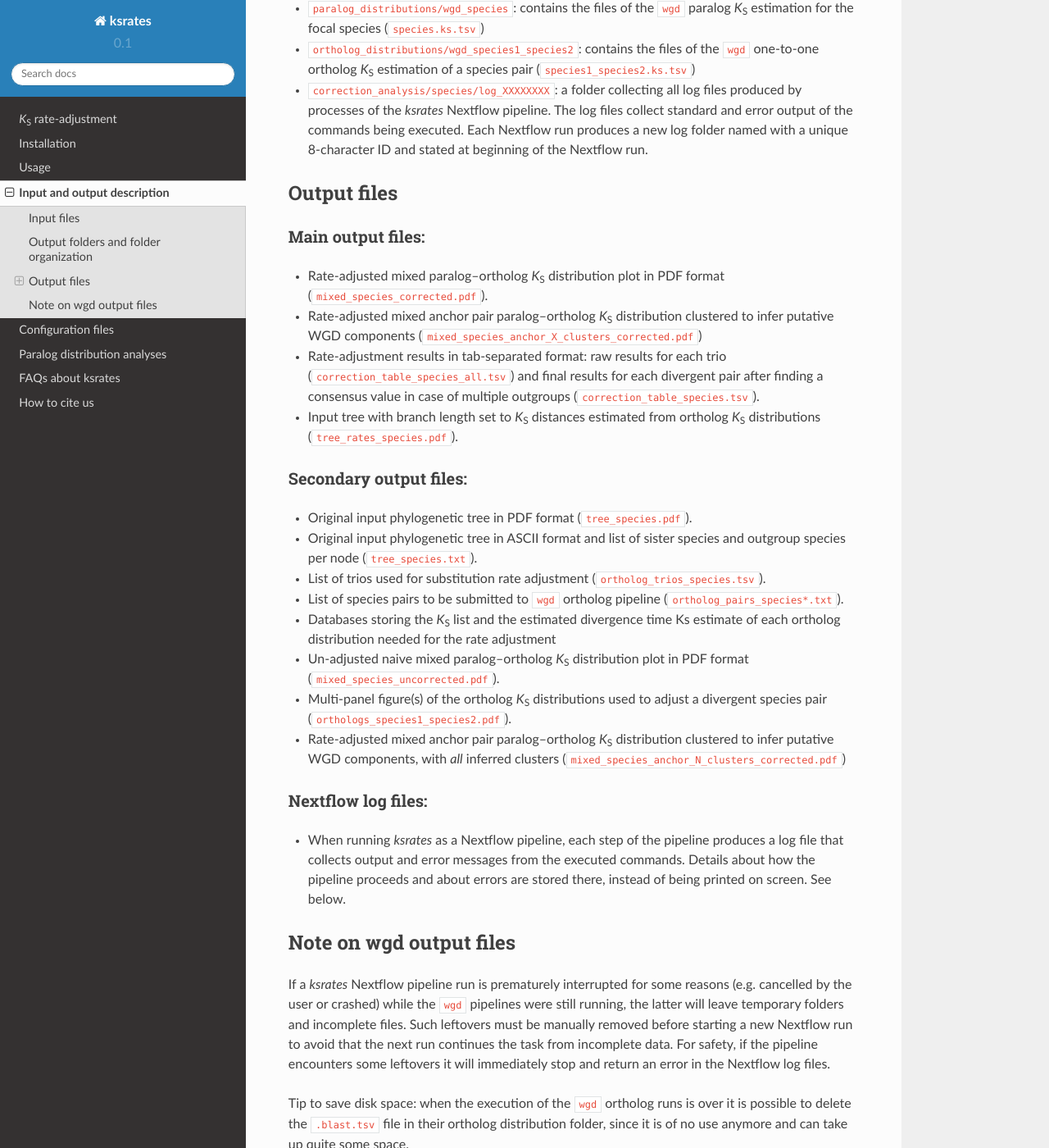
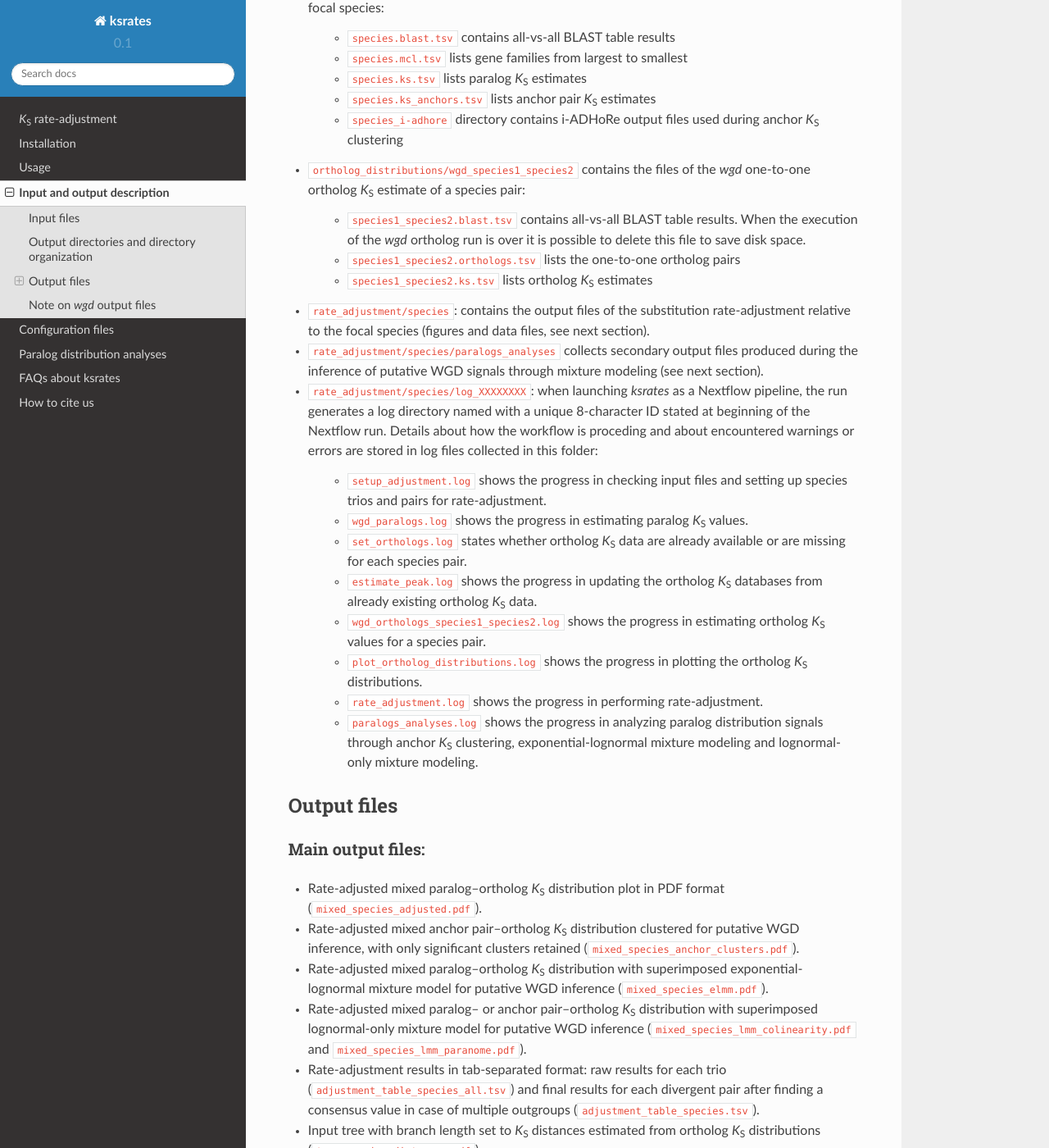
Before and after one commit to VIB-PSB/ksrates, a Sphinx documentation site: the page built from doc/source/input_output.rst, in a window 1280 px wide and 1400 px high, scrolled down 491 px. Shown: the whole window at 82% size. Built offline with Sphinx 7.4.7 and the Read the Docs theme 2.0.0, drawn with Linux system fonts in a browser that asks for light colours; some of the changed text lies outside the part shown.

Commit message:
Update Documentation (input_output.rst)

```diff
--- a/doc/source/input_output.rst
+++ b/doc/source/input_output.rst
@@ -9,15 +9,39 @@ Input files
 * *ksrates* configuration file(s) (for more details see :ref:`config_sections`).
 
 
-Output folders and folder organization
-======================================
+Output directories and directory organization
+=============================================
 
-*ksrates* generates the following output folders and files within the folder where it is executed from:
+*ksrates* generates the following output directories and files within the directory where it is executed from:
 
-* ``correction_analysis/species``: contains the main and secondary output files of the substitution rate adjustment (figures and data files) for the focal species, see next section.
-* ``paralog_distributions/wgd_species``: contains the files of the ``wgd`` paralog *K*:sub:`S` estimation for the focal species (``species.ks.tsv``)
-* ``ortholog_distributions/wgd_species1_species2``: contains the files of the ``wgd`` one-to-one ortholog *K*:sub:`S` estimation of a species pair (``species1_species2.ks.tsv``)
-* ``correction_analysis/species/log_XXXXXXXX``: a folder collecting all log files produced by processes of the *ksrates* Nextflow pipeline. The log files collect standard and error output of the commands being executed. Each Nextflow run produces a new log folder named with a unique 8-character ID and stated at beginning of the Nextflow run.
+* ``paralog_distributions/wgd_species`` contains the files of the *wgd* paralog *K*:sub:`S` estimate for the focal species:
+
+    * ``species.blast.tsv`` contains all-vs-all BLAST table results
+    * ``species.mcl.tsv`` lists gene families from largest to smallest
+    * ``species.ks.tsv`` lists paralog *K*:sub:`S` estimates
+    * ``species.ks_anchors.tsv`` lists anchor pair *K*:sub:`S` estimates
+    * ``species_i-adhore`` directory contains i-ADHoRe output files used during anchor *K*:sub:`S` clustering
+
+* ``ortholog_distributions/wgd_species1_species2`` contains the files of the *wgd* one-to-one ortholog *K*:sub:`S` estimate of a species pair:
+
+    * ``species1_species2.blast.tsv`` contains all-vs-all BLAST table results. When the execution of the *wgd* ortholog run is over it is possible to delete this file to save disk space.
+    * ``species1_species2.orthologs.tsv`` lists the one-to-one ortholog pairs
+    * ``species1_species2.ks.tsv`` lists ortholog *K*:sub:`S` estimates
+
+* ``rate_adjustment/species``: contains the output files of the substitution rate-adjustment relative to the focal species (figures and data files, see next section).
+
+* ``rate_adjustment/species/paralogs_analyses`` collects secondary output files produced during the inference of putative WGD signals through mixture modeling (see next section).
+
+* ``rate_adjustment/species/log_XXXXXXXX``: when launching *ksrates* as a Nextflow pipeline, the run generates a log directory named with a unique 8-character ID stated at beginning of the Nextflow run. Details about how the workflow is proceding and about encountered warnings or errors are stored in log files collected in this folder:
+
+    * ``setup_adjustment.log`` shows the progress in checking input files and setting up species trios and pairs for rate-adjustment.
+    * ``wgd_paralogs.log`` shows the progress in estimating paralog *K*:sub:`S` values.
+    * ``set_orthologs.log`` states whether ortholog *K*:sub:`S` data are already available or are missing for each species pair.
+    * ``estimate_peak.log`` shows the progress in updating the ortholog *K*:sub:`S` databases from already existing ortholog *K*:sub:`S` data.
+    * ``wgd_orthologs_species1_species2.log`` shows the progress in estimating ortholog *K*:sub:`S` values for a species pair.
+    * ``plot_ortholog_distributions.log`` shows the progress in plotting the ortholog *K*:sub:`S` distributions.
+    * ``rate_adjustment.log`` shows the progress in performing rate-adjustment.
+    * ``paralogs_analyses.log`` shows the progress in analyzing paralog distribution signals through anchor *K*:sub:`S` clustering, exponential-lognormal mixture modeling and lognormal-only mixture modeling.
 
 
 Output files
@@ -26,34 +50,47 @@ Output files
 Main output files:
 ------------------
 
-.. TODO: rename "corrected" and "rates" in output file names
-
-* Rate-adjusted mixed paralog--ortholog *K*:sub:`S` distribution plot in PDF format (``mixed_species_corrected.pdf``).
-* Rate-adjusted mixed anchor pair paralog--ortholog *K*:sub:`S` distribution clustered to infer putative WGD components (``mixed_species_anchor_X_clusters_corrected.pdf``)
-* Rate-adjustment results in tab-separated format: raw results for each trio (``correction_table_species_all.tsv``) and final results for each divergent pair after finding a consensus value in case of multiple outgroups (``correction_table_species.tsv``).
-* Input tree with branch length set to *K*:sub:`S` distances estimated from ortholog *K*:sub:`S` distributions (``tree_rates_species.pdf``).
+* Rate-adjusted mixed paralog--ortholog *K*:sub:`S` distribution plot in PDF format (``mixed_species_adjusted.pdf``).
+* Rate-adjusted mixed anchor pair--ortholog *K*:sub:`S` distribution clustered for putative WGD inference, with only significant clusters retained (``mixed_species_anchor_clusters.pdf``).
+* Rate-adjusted mixed paralog--ortholog *K*:sub:`S` distribution with superimposed exponential-lognormal mixture model for putative WGD inference (``mixed_species_elmm.pdf``).
+* Rate-adjusted mixed paralog-- or anchor pair--ortholog *K*:sub:`S` distribution with superimposed lognormal-only mixture model for putative WGD inference (``mixed_species_lmm_colinearity.pdf`` and ``mixed_species_lmm_paranome.pdf``).
+* Rate-adjustment results in tab-separated format: raw results for each trio (``adjustment_table_species_all.tsv``) and final results for each divergent pair after finding a consensus value in case of multiple outgroups (``adjustment_table_species.tsv``).
+* Input tree with branch length set to *K*:sub:`S` distances estimated from ortholog *K*:sub:`S` distributions (``tree_species_distances.pdf``).
 
 Secondary output files:
 -----------------------
 
-* Original input phylogenetic tree in PDF format (``tree_species.pdf``).
-* Original input phylogenetic tree in ASCII format and list of sister species and outgroup species per node (``tree_species.txt``).
-* List of trios used for substitution rate adjustment (``ortholog_trios_species.tsv``).
-* List of species pairs to be submitted to ``wgd`` ortholog pipeline (``ortholog_pairs_species*.txt``).
-* Databases storing the *K*:sub:`S` list and the estimated divergence time Ks estimate of each ortholog distribution needed for the rate adjustment
-* Un-adjusted naive mixed paralog--ortholog *K*:sub:`S` distribution plot in PDF format (``mixed_species_uncorrected.pdf``).
-* Multi-panel figure(s) of the ortholog *K*:sub:`S` distributions used to adjust a divergent species pair (``orthologs_species1_species2.pdf``).
-* Rate-adjusted mixed anchor pair paralog--ortholog *K*:sub:`S` distribution clustered to infer putative WGD components, with *all* inferred clusters (``mixed_species_anchor_N_clusters_corrected.pdf``)
+* From substitution rate difference detection:
 
-Nextflow log files:
--------------------
+    * Original input phylogenetic tree in ASCII format and list of sister species and outgroup species per node (``tree_species.txt``).
+    * List of trios used for substitution rate-adjustment (``ortholog_trios_species.tsv``).
+    * List of species pairs to be submitted to *wgd* ortholog runs (``ortholog_pairs_species.txt``).
+    * List of commands to launch the ortholog *wgd* runs in the manual pipeline (``wgd_runs_species.txt``).
+    * Multi-panel figure(s) of the ortholog *K*:sub:`S` distributions used to adjust a divergent species pair (``orthologs_species1_species2.pdf``).
+    * Databases storing the ortholog *K*:sub:`S` lists (``ks_list_database_path.txt``) and the estimated divergence time *K*:sub:`S` estimate (``peak_database_path.txt``) of the ortholog *K*:sub:`S` distributions.
 
-* When running *ksrates* as a Nextflow pipeline, each step of the pipeline produces a log file that collects output and error messages from the executed commands. Details about how the pipeline proceeds and about errors are stored there, instead of being printed on screen. See below.
+* Unadjusted naive mixed paralog--ortholog *K*:sub:`S` distribution plot in PDF format (``mixed_species_unadjusted.pdf``).
+* Original input phylogenetic tree in PDF format with fixed branch length (``tree_species.pdf``).
 
+* From anchor *K*:sub:`S` clustering:
 
-Note on wgd output files
-========================
+    * Anchor pair *K*:sub:`S` distribution with highlighted clusters of segment pair medians (``anchor_clusters_species_medians.pdf``).
+    * Rate-adjusted mixed anchor pair--ortholog *K*:sub:`S` distributions clustered to infer putative WGD components, with all inferred clusters (``mixed_species_anchor_clusters_unfiltered.pdf``).
 
-If a *ksrates* Nextflow pipeline run is prematurely interrupted for some reasons (e.g. cancelled by the user or crashed) while the ``wgd`` pipelines were still running, the latter will leave temporary folders and incomplete files. Such leftovers must be manually removed before starting a new Nextflow run to avoid that the next run continues the task from incomplete data. For safety, if the pipeline encounters some leftovers it will immediately stop and return an error in the Nextflow log files.
+* From exponential-lognormal mixture modeling:
 
-Tip to save disk space: when the execution of the ``wgd`` ortholog runs is over it is possible to delete the ``.blast.tsv`` file in their ortholog distribution folder, since it is of no use anymore and can take up quite some space.
+    * Plots showing the kernel density estimation and spline obtained from log-transformed whole-paranome *K*:sub:`S` distribution (``elmm_species_kde_spline.pdf``).
+    * Plots showing the peaks detected in the spline (``elmm_species_peaks.pdf``).
+    * Multi-panel figure showing fitted mixture models obtained with data-driven and hybrid initializations (``elmm_species_models_data_driven.pdf``).
+    * Multi-panel figure showing the best-fitted mixture model obtained for each number of components with random initialization (``elmm_species_models_random.pdf``).
+    * TSV and TXT files collecting component parameters (``elmm_species_parameters.tsv`` and ``elmm_species_parameters.txt``).
+
+* From lognormal-only mixture modeling:
+
+    * Multi-panel figure showing the best-fitted mixture model on whole-paranome and anchor pair *K*:sub:`S` distributions obtained for each number of components (``lmm_species_all_models_paranome.pdf`` and ``lmm_species_all_models_colinearity.pdf``).
+    * TSV and TXT files collecting component parameters (``lmm_species_parameters_colinearity.tsv``, ``lmm_species_parameters_colinearity.txt``, ``lmm_species_parameters_paranome.tsv`` and ``lmm_species_parameters_paranome.txt``).
+
+Note on *wgd* output files
+==========================
+
+If a *ksrates* Nextflow pipeline run is prematurely interrupted for some reasons (e.g. cancelled by the user or crashed) while one or more *wgd* runs were still ongoing, the latter will leave temporary directories and incomplete files within ``paralog_distributions`` and/or ``ortholog_distributions``. Such leftovers must be manually removed before relaunching the Nextflow pipeline to avoid that the next run continues the task from incomplete data. For safety, if the pipeline encounters some leftovers it will immediately stop and return an error message in the Nextflow log files (``wgd_paralogs.log`` and/or ``wgd_orthologs_species1_species2.log``).
```
